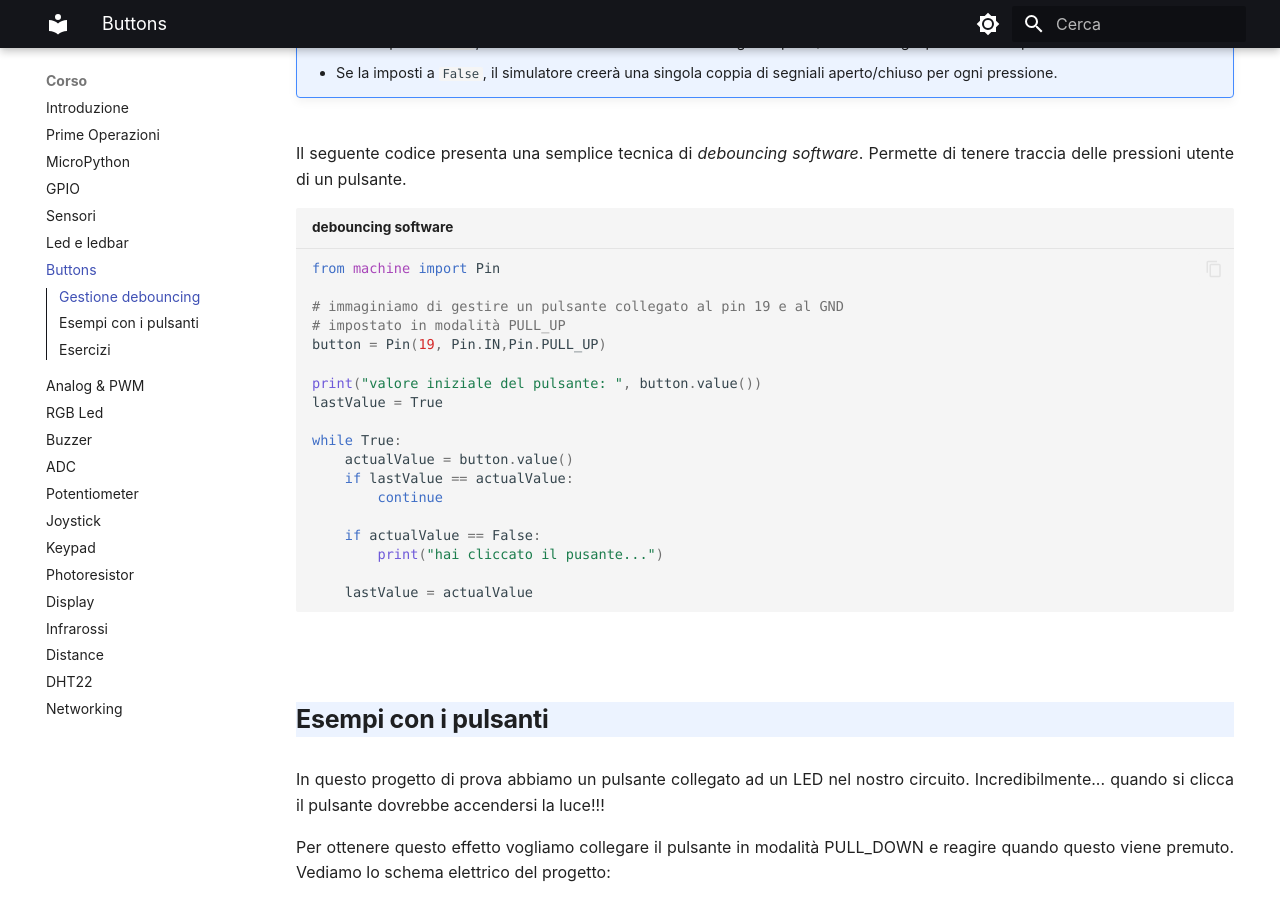
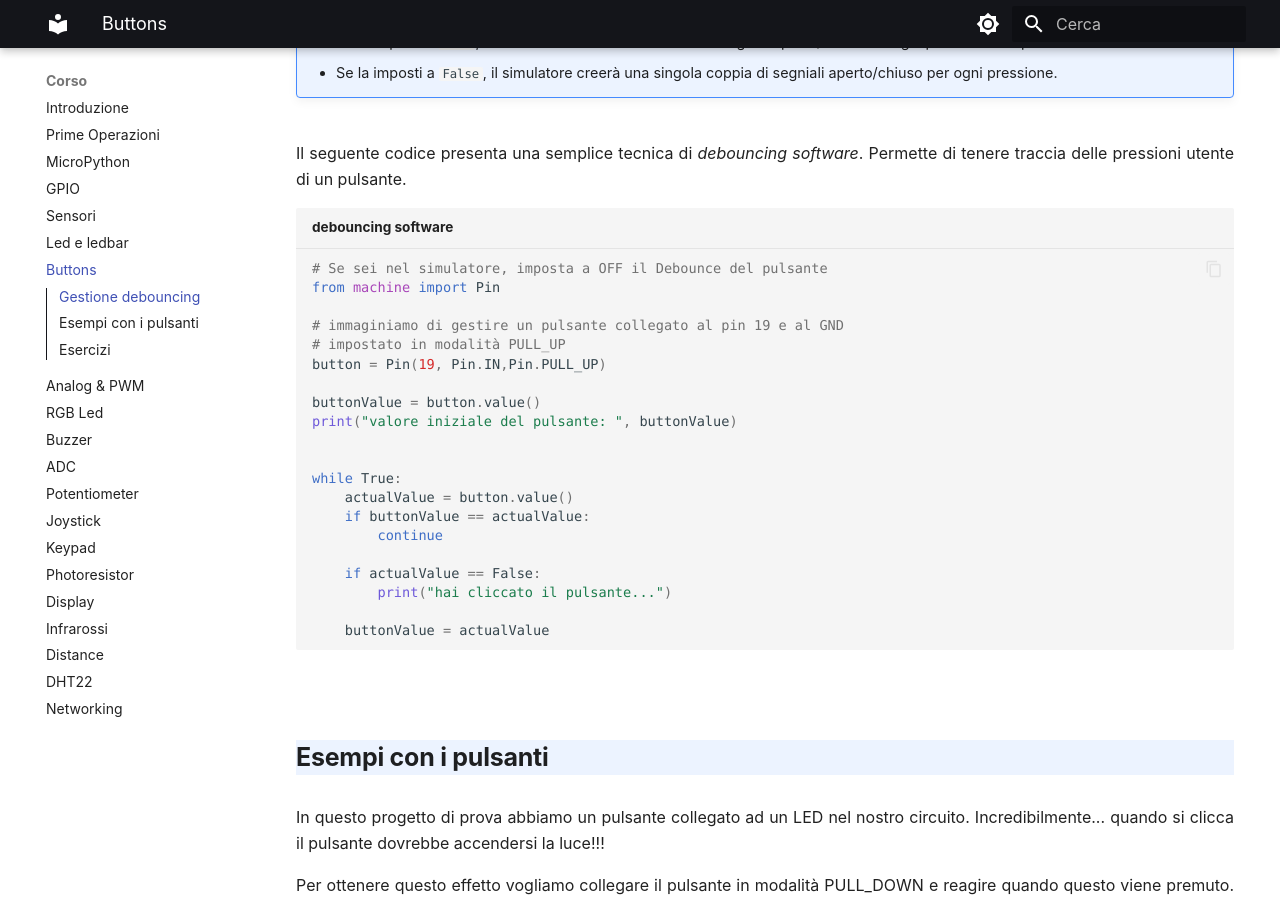
Before and after one commit to dvjlabs/esp32_course, an MkDocs documentation site: the page built from docs/corso/12_buttons.md, in a window 1280 px wide and 900 px high, scrolled down 1717 px. Built offline with MkDocs 1.6.1 and Material for MkDocs 9.7.7, drawn with Linux system fonts in a browser that asks for light colours.

````diff
--- a/docs/corso/12_buttons.md
+++ b/docs/corso/12_buttons.md
@@ -47,24 +47,26 @@ Il seguente codice presenta una semplice tecnica di *debouncing software*. Perme
 
 
 ``` py title="debouncing software"
+# Se sei nel simulatore, imposta a OFF il Debounce del pulsante
 from machine import Pin
 
 # immaginiamo di gestire un pulsante collegato al pin 19 e al GND
 # impostato in modalità PULL_UP
 button = Pin(19, Pin.IN,Pin.PULL_UP)
 
-print("valore iniziale del pulsante: ", button.value())
-lastValue = True
+buttonValue = button.value()
+print("valore iniziale del pulsante: ", buttonValue)
+
 
 while True:
     actualValue = button.value()
-    if lastValue == actualValue:
+    if buttonValue == actualValue:
         continue
 
     if actualValue == False:
-        print("hai cliccato il pusante...")
+        print("hai cliccato il pulsante...")
 
-    lastValue = actualValue
+    buttonValue = actualValue
 ```
 
 
````
Also changed, not shown: docs/corso/01_prime_operazioni.md (+2 -2 lines), docs/corso/11_led_ledbar.md (+4 -4 lines), docs/corso/20_analog_pwm.md (+3 -3 lines), docs/corso/21_led_rgb.md (+7 -7 lines), docs/corso/44_DHT22.md (+5 -3 lines).
